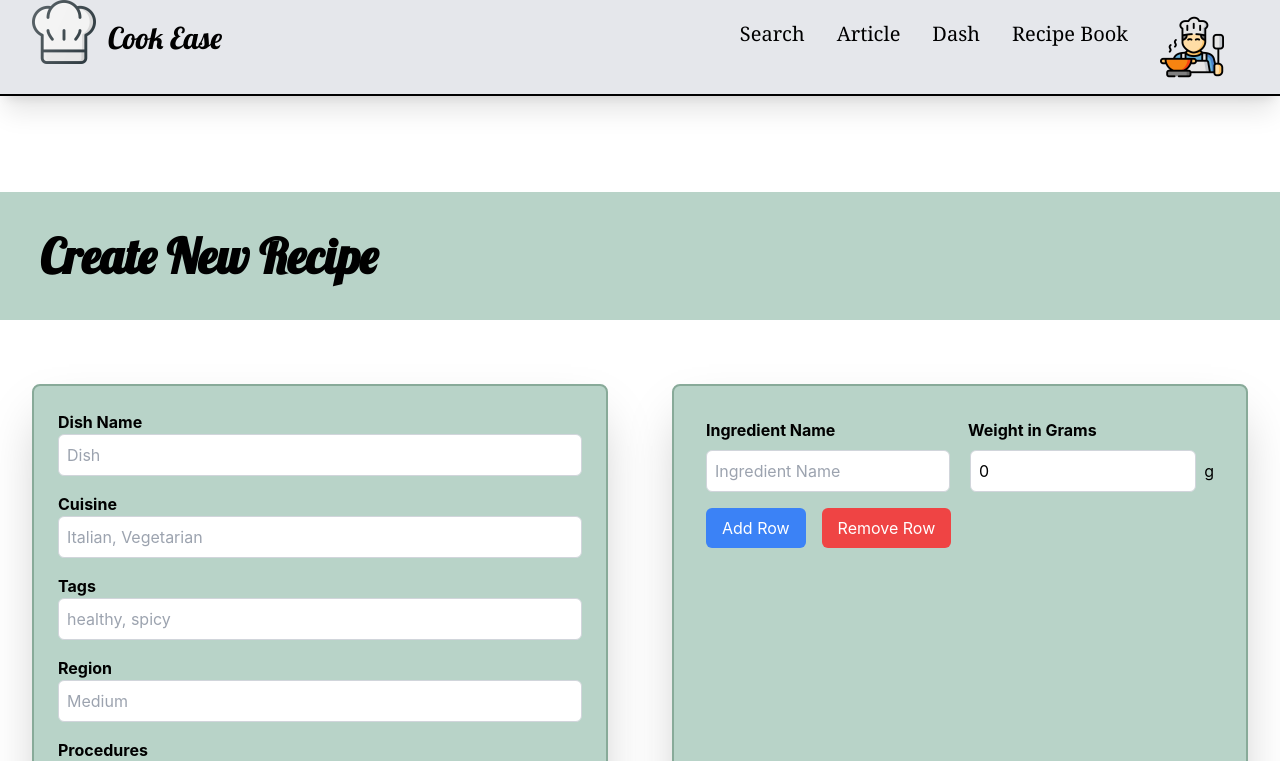
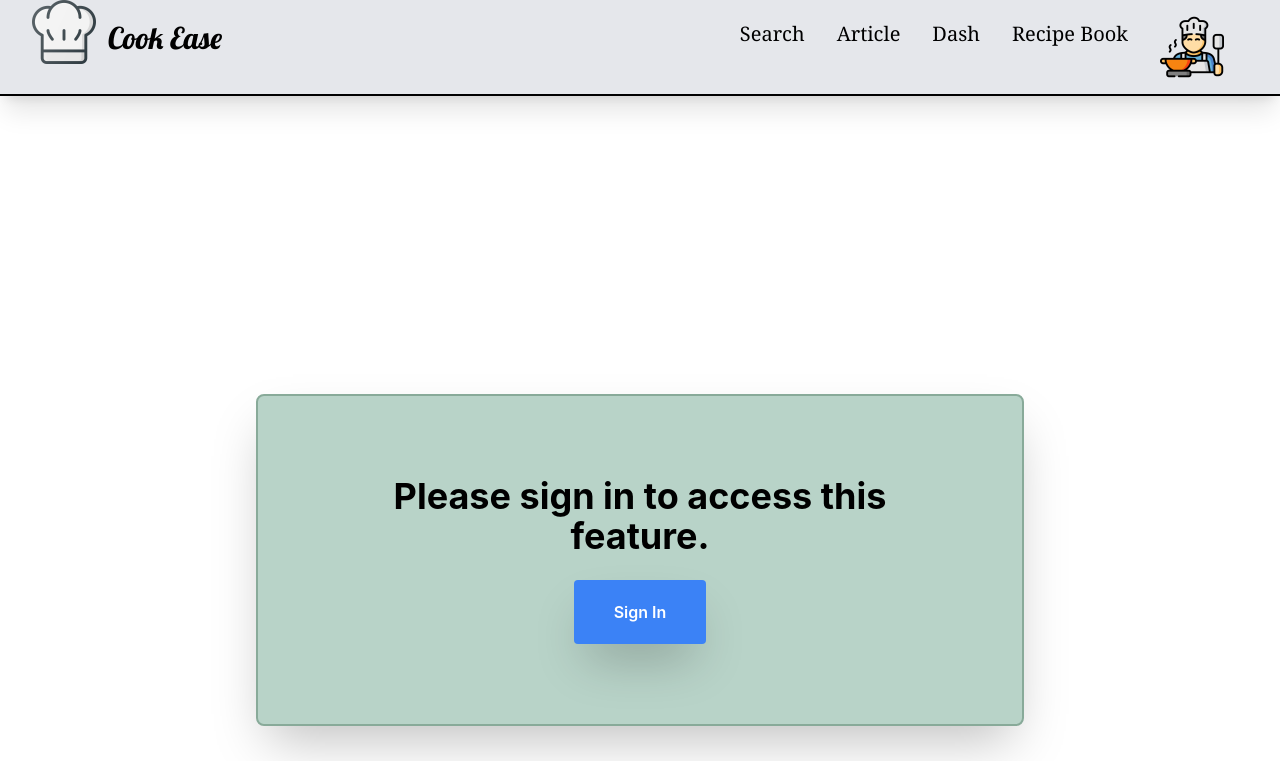
Before and after one commit to aishamashrah/fullstackproject, a React (Create React App) app in the folder cook/: page /RecipeBook in a window 1280 px wide. Shown: the top 761 px of the page. Built offline with nearby package versions, Linux system fonts and the light colour scheme; what tailwind-hamburgers would draw is missing.

Commit message:
got post pages only working if user is signed in

```diff
--- a/cook/src/Components/Articelpage2/Articelpage2.tsx
+++ b/cook/src/Components/Articelpage2/Articelpage2.tsx
@@ -69,7 +69,7 @@ export default function Articelpage2() {
   return (
     <>
       <CookEaseHeader />
-      {isSignedIn && (
+      {isSignedIn ? (
         <div>
           <h1 className="text-5xl p-10 font-semibold pl-10 font-lobster mt-14 mb-16 bg-[#B8D3C8]">
             Create New Article
@@ -158,7 +158,7 @@ export default function Articelpage2() {
             </button>
           </div>
         </div>
-      )} : {(
+      ) : (
         <div className="flex items-center justify-center min-h-screen">
           <div className="bg-[#B8D3C8] p-8 md:p-12 lg:p-20 rounded-lg mx-4 sm:mx-8 lg:mx-64 shadow-2xl border-2 border-[#88AA99]">
             <h1 className="text-2xl md:text-3xl lg:text-4xl font-bold mb-6 text-center">Please sign in to access this feature.</h1>
--- a/cook/src/Components/Recipes/RecipePostTwo.tsx
+++ b/cook/src/Components/Recipes/RecipePostTwo.tsx
@@ -1,4 +1,5 @@
 import { useState, useEffect } from "react";
+import { Link } from "react-router-dom";
 import { PostRecipeData } from "../../Services/DataService";
 import { PostIngredientData } from "../../Services/DataService";
 import DateComponent from "./GetDate";
@@ -111,6 +112,11 @@ const RecipiePostTwo = (props: Props) => {
 
   return (
     <>
+      {isSignedIn ? (
+        <div>
+          <div className="mt-16 mb-14">
+            <h1 className="text-5xl p-10 font-semibold pl-10 font-lobster bg-[#B8D3C8]">Create New Recipe</h1>
+          </div>
           <div className="flex justify-center items-center">
             <div className="grid grid-cols-1 md:grid-cols-1 lg:grid-cols-2  w-full max-w-7xl">
               <div className="bg-[#B8D3C8] p-3 lg:p-6 rounded-lg mx-8 shadow-2xl border-2 border-[#88AA99]">
@@ -122,7 +128,7 @@ const RecipiePostTwo = (props: Props) => {
                       type="text"
                       className="w-full p-2 border border-gray-300 rounded-md"
                       placeholder="Dish"
-                  onChange={({ target: { value } }) => settitle(value)}/>
+                      onChange={({ target: { value } }) => settitle(value)} />
                   </div>
                   <div>
                     <label className="font-bold" htmlFor="cuisine">Cuisine</label>
@@ -131,7 +137,7 @@ const RecipiePostTwo = (props: Props) => {
                       type="text"
                       className="w-full p-2 border border-gray-300 rounded-md"
                       placeholder="Italian, Vegetarian"
-                  onChange={({ target: { value } }) => setDiet(value)}/>
+                      onChange={({ target: { value } }) => setDiet(value)} />
                   </div>
                   <div>
                     <label className="font-bold" htmlFor="tags">Tags</label>
@@ -140,7 +146,7 @@ const RecipiePostTwo = (props: Props) => {
                       type="text"
                       className="w-full p-2 border border-gray-300 rounded-md"
                       placeholder="healthy, spicy"
-                  onChange={({ target: { value } }) => setTags(value)}/>
+                      onChange={({ target: { value } }) => setTags(value)} />
                   </div>
                   <div>
                     <label className="font-bold" htmlFor="region">Region</label>
@@ -149,7 +155,7 @@ const RecipiePostTwo = (props: Props) => {
                       type="text"
                       className="w-full p-2 border border-gray-300 rounded-md"
                       placeholder="Medium"
-                  onChange={({ target: { value } }) => setRegion(value)}/>
+                      onChange={({ target: { value } }) => setRegion(value)} />
                   </div>
                   <div>
                     <label className="font-bold" htmlFor="procedures">Procedures</label>
@@ -158,7 +164,7 @@ const RecipiePostTwo = (props: Props) => {
                       className="w-full p-2 border border-gray-300 rounded-md resize-none"
                       rows={6}
                       placeholder=""
-                  onChange={({ target: { value } }) => setdescription(value)}/>
+                      onChange={({ target: { value } }) => setdescription(value)} />
                   </div>
                   <div className="w-3/4 inline-block">
                     <label className="font-bold mr-2" htmlFor="picture">Image:</label>
@@ -172,9 +178,6 @@ const RecipiePostTwo = (props: Props) => {
                   </div>
                 </form>
               </div>
-
-
-
               <div className="bg-[#B8D3C8] p-3 lg:p-8 rounded-lg mx-8 shadow-2xl border-2 border-[#88AA99] mt-10 lg:mt-0">
                 <div className="grid grid-cols-2 gap-4">
                   <div className="flex items-center">
@@ -192,7 +195,7 @@ const RecipiePostTwo = (props: Props) => {
                         type="text"
                         placeholder="Ingredient Name"
                         value={row.ingredient}
-                    onChange={(event) => handleFieldChange(index, "ingredient", event.target.value)}/>
+                        onChange={(event) => handleFieldChange(index, "ingredient", event.target.value)} />
                     </div>
                     <div className="flex items-center mt-2">
                       <input
@@ -200,7 +203,7 @@ const RecipiePostTwo = (props: Props) => {
                         type="number"
                         placeholder=""
                         value={row.Weight}
-                    onChange={(event) => handleFieldChange(index, "Weight", Number(event.target.value))}/>
+                        onChange={(event) => handleFieldChange(index, "Weight", Number(event.target.value))} />
                       <span className="ml-2">g</span>
                     </div>
                   </div>
@@ -227,6 +230,21 @@ const RecipiePostTwo = (props: Props) => {
               Save Recipe
             </button>
           </div>
+        </div>) : (
+          <div className="flex items-center justify-center min-h-screen">
+            <div className="bg-[#B8D3C8] p-8 md:p-12 lg:p-20 rounded-lg mx-4 sm:mx-8 lg:mx-64 shadow-2xl border-2 border-[#88AA99]">
+              <h1 className="text-2xl md:text-3xl lg:text-4xl font-bold mb-6 text-center">
+                Please sign in to access this feature.
+              </h1>
+              <Link to="/signin">
+                <div className="flex justify-center">
+                  <button className="px-6 py-3 md:px-8 md:py-4 lg:px-10 lg:py-5 bg-blue-500 text-white font-semibold rounded hover:bg-blue-600 shadow-2xl">
+                    Sign In
+                  </button>
+                </div>
+              </Link>
+            </div>
+          </div>)}
 
 
     </>
--- a/cook/src/Components/Recipes/Recipes.tsx
+++ b/cook/src/Components/Recipes/Recipes.tsx
@@ -40,9 +40,7 @@ export default function Recipes() {
 
             <CookEaseHeader />
 
-            <div className="mt-24">
-                <h1 className="text-5xl p-10 font-semibold pl-10 font-lobster bg-[#B8D3C8]">Create New Recipe</h1>
-            </div>
+
 
             <div className="mt-16">
                 <RecipiePostTwo
--- a/cook/src/Components/SearchPages/Searchpages.tsx
+++ b/cook/src/Components/SearchPages/Searchpages.tsx
@@ -4,6 +4,7 @@ import { GetAllArticel } from '../../Services/DataService';
 import ArticelData from '../Articlepage/Articel';
 import { Link  } from 'react-router-dom';
 import SearchCard from './SearchCards';
+import DateComponent from '../Recipes/GetDate';
 
 
 
@@ -11,9 +12,28 @@ import SearchCard from './SearchCards';
 export default function Searchpages() {
   const [blogItems, setBlogItems] = useState([]);
   const [articelItems, setArticelItems] = useState([]);
+  const [userID, setuserID] = useState(0);
+  const [date, setdate] = useState('');
+  const [publisherName, setpublisherName] = useState('');
+  const [isPublisher, setisPublisher] = useState(true);
 
 
-
+  useEffect(() => {
+    let date = DateComponent();
+    setdate(date);
+    const userInfoString = localStorage.getItem('UserInfo');
+    if (userInfoString) {
+      const userInfo = JSON.parse(userInfoString);
+      // You can use the userInfo object here
+      // Example: set the publisherName state
+      setpublisherName(userInfo.name);
+      setuserID(userInfo.id);
+      console.log(userInfo);
+    } else {
+      // User is not logged in
+      setisPublisher(false);
+    }
+  }, []);
 
 
   useEffect(() => {
```
Lines whose indentation alone changed are shown as unchanged.
